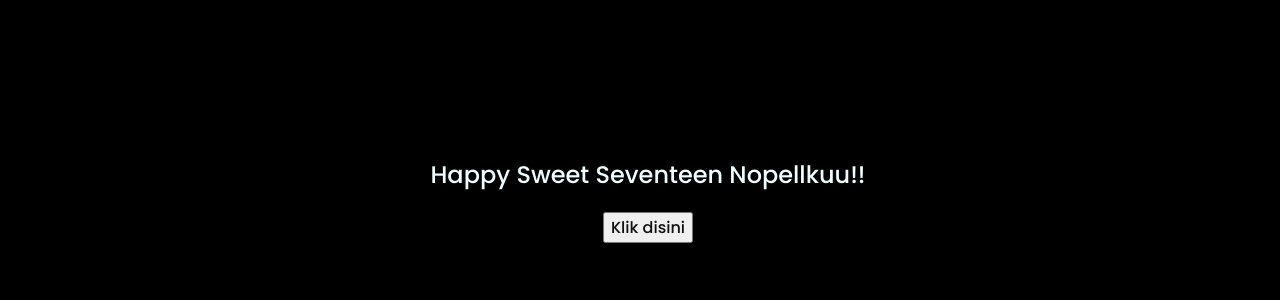
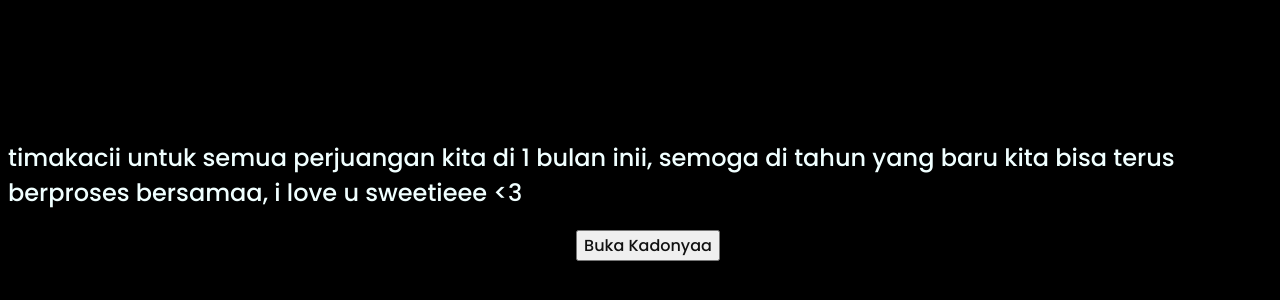
Before and after one commit to Zenxy73/biel, a plain HTML site: page index.html in a window 1280 px wide. Shown: the part 208-508 px from the top of the page. Drawn offline with Linux system fonts and the light colour scheme.

Commit message:
index.html

```diff
--- a/index.html
+++ b/index.html
@@ -14,11 +14,11 @@
 
     </div>
     <div class="description">
-        <span>Happy Sweet Seventeen Nopellkuu!!</span>
+        <span>timakacii untuk semua perjuangan kita di 1 bulan inii, semoga di tahun yang baru kita bisa terus berproses bersamaa, i love u sweetieee <3</span>
     </div>
     <div class="button">
         <button>
-            <a href="flower.html">Klik disini</a>
+            <a href="flower.html">Buka Kadonyaa</a>
         </button>
 
     </div>
```
